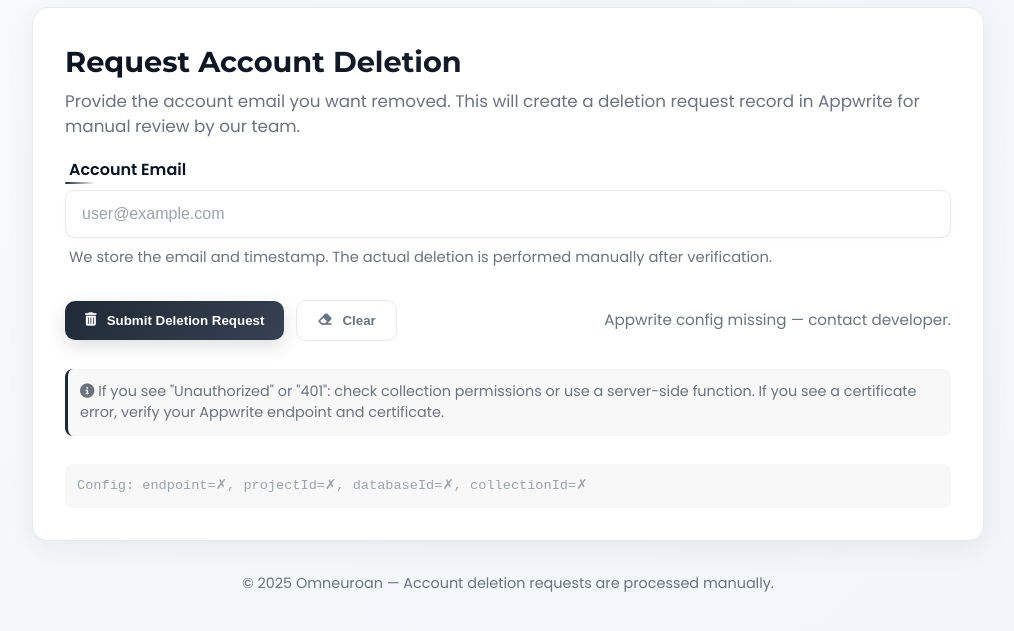
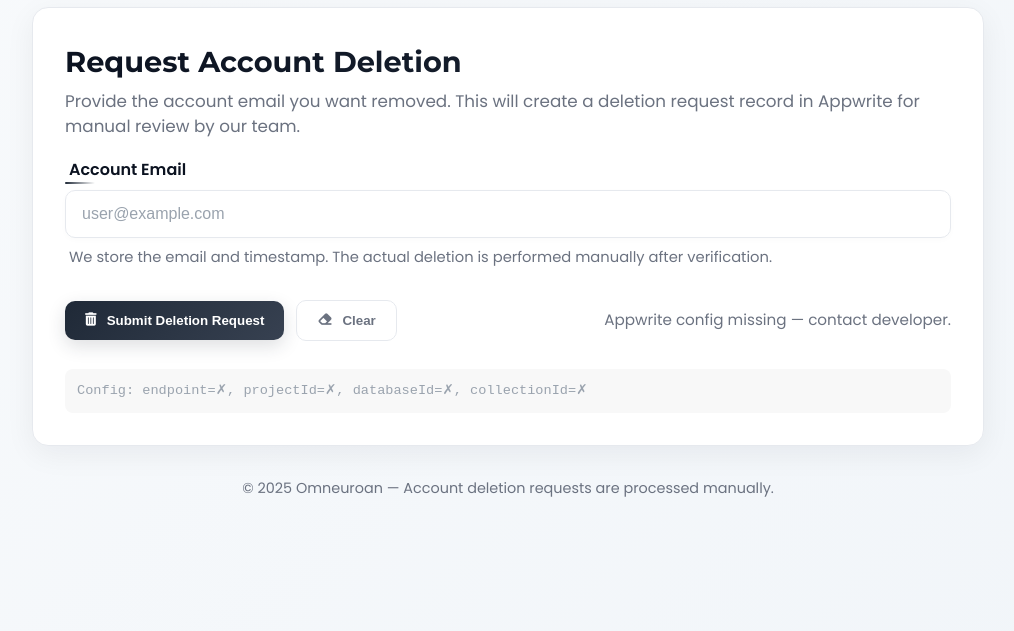
Before and after one commit to AliZaib365/delete-acoount, a website: page index.html in a window 1280 px wide. Shown: the part 119-750 px from the top of the page, without its empty margins (132-1146 px from the left). Drawn offline with Linux system fonts and the light colour scheme.

Commit message:
delete account

```diff
--- a/index.html
+++ b/index.html
@@ -472,10 +472,6 @@
 
                     <div id="msg" class="message" role="status" aria-live="polite"></div>
 
-                    <div class="help-block" id="helpBlock" aria-live="polite">
-                        <i class="fas fa-info-circle"></i> If you see "Unauthorized" or "401": check collection permissions or use a server-side function.
-                        If you see a certificate error, verify your Appwrite endpoint and certificate.
-                    </div>
 
                     <div class="debug" id="debugInfo" aria-live="polite"></div>
                 </form>
```
